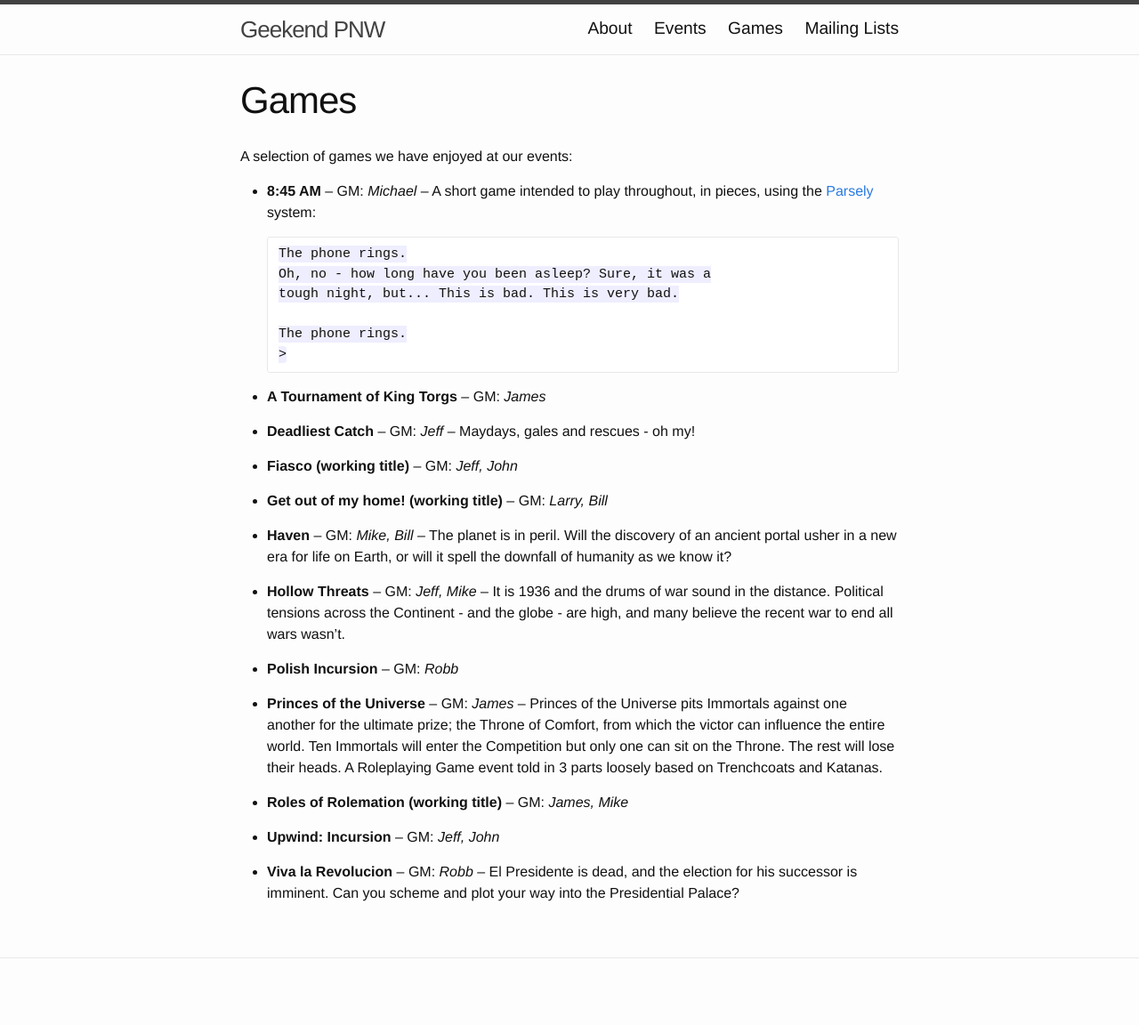
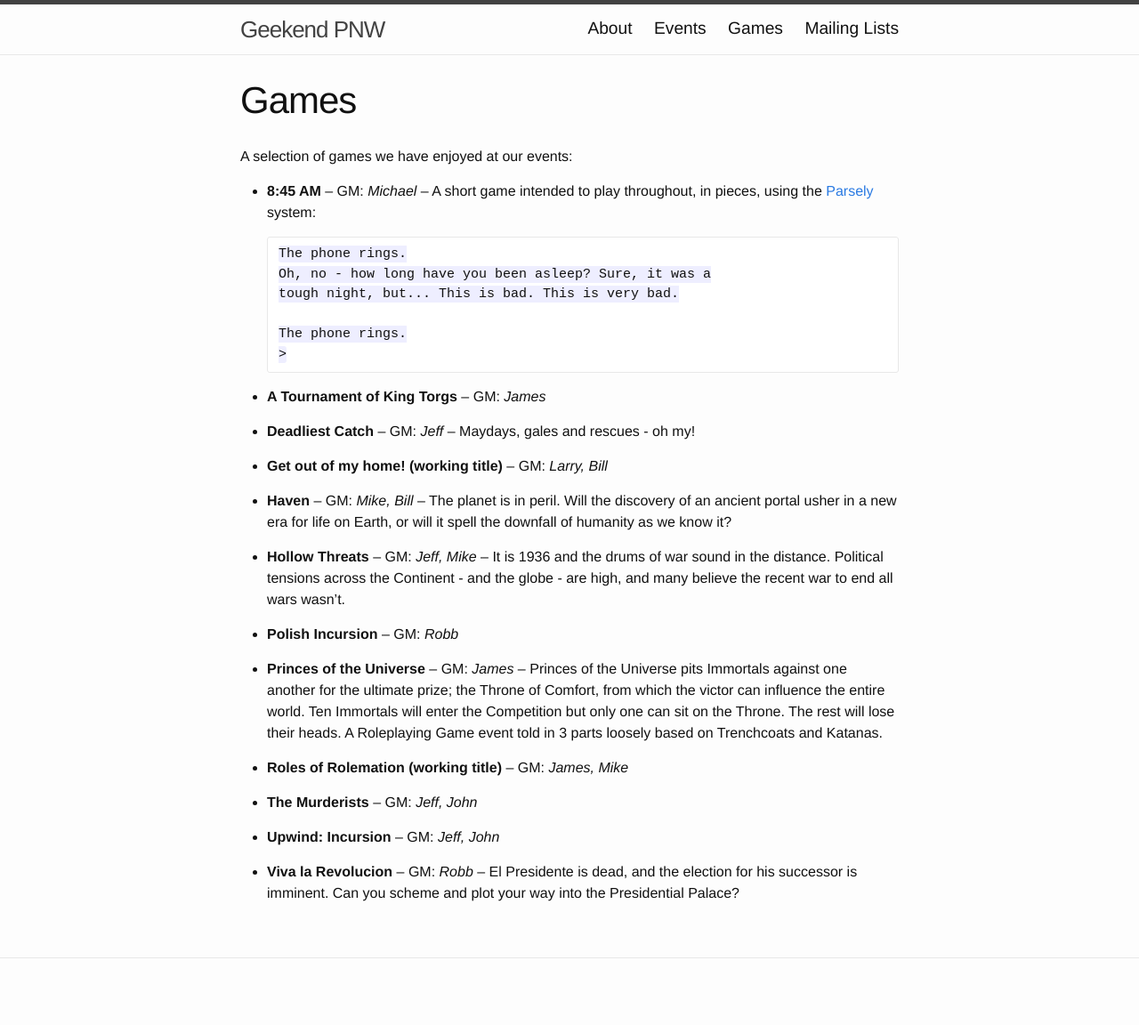
Before and after one commit to Geekend-PNW/geekend-pnw.github.com, a Jekyll site: the page built from games/index.md, in a window 1280 px wide. Shown: the whole page at 89% size. Built offline with Jekyll 4.4.1, drawn with Linux system fonts in a browser that asks for light colours.

Commit message:
Updating "The Murderists"

```diff
--- a/_data/games.yml
+++ b/_data/games.yml
@@ -55,7 +55,7 @@
   events: 2016-06
 
 -
-  name: "Fiasco (working title)"
+  name: "The Murderists"
   abstract:
   gm: [ "Jeff", "John" ]
   events: 2016-06
```
